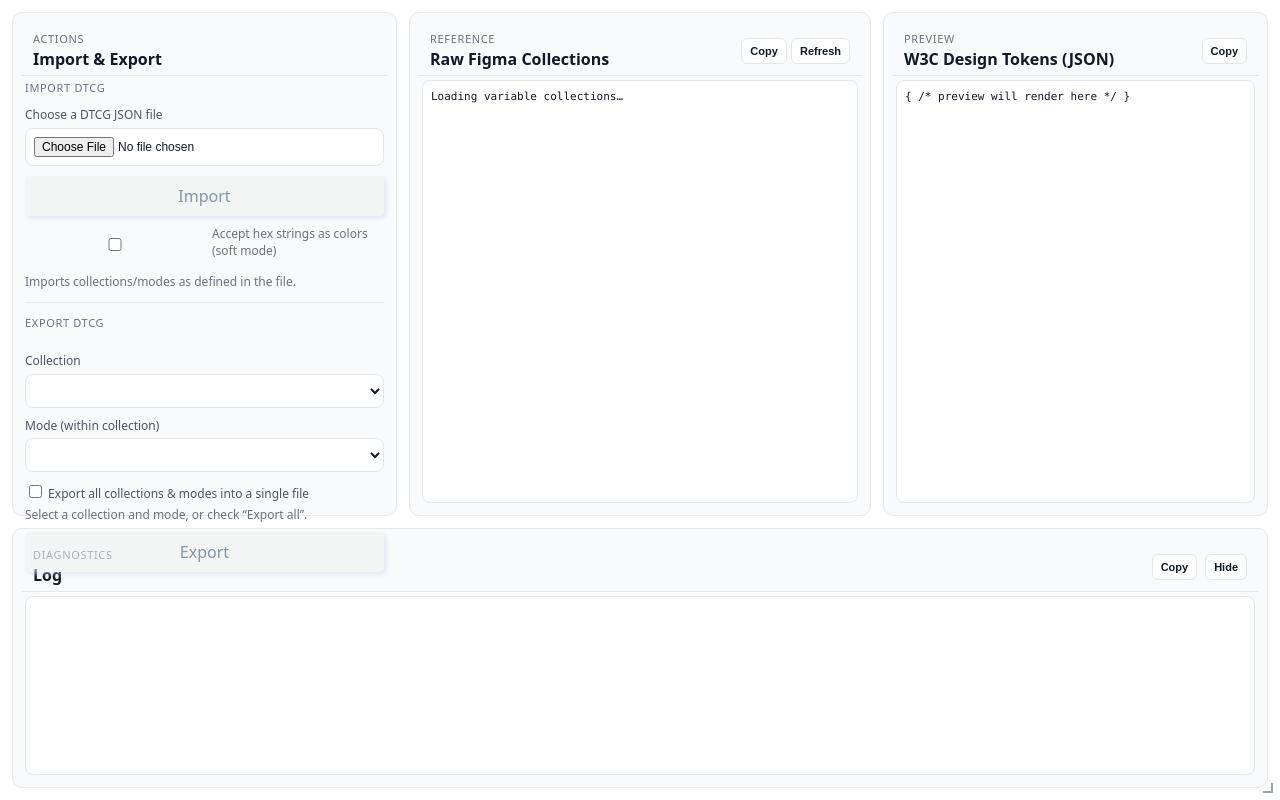
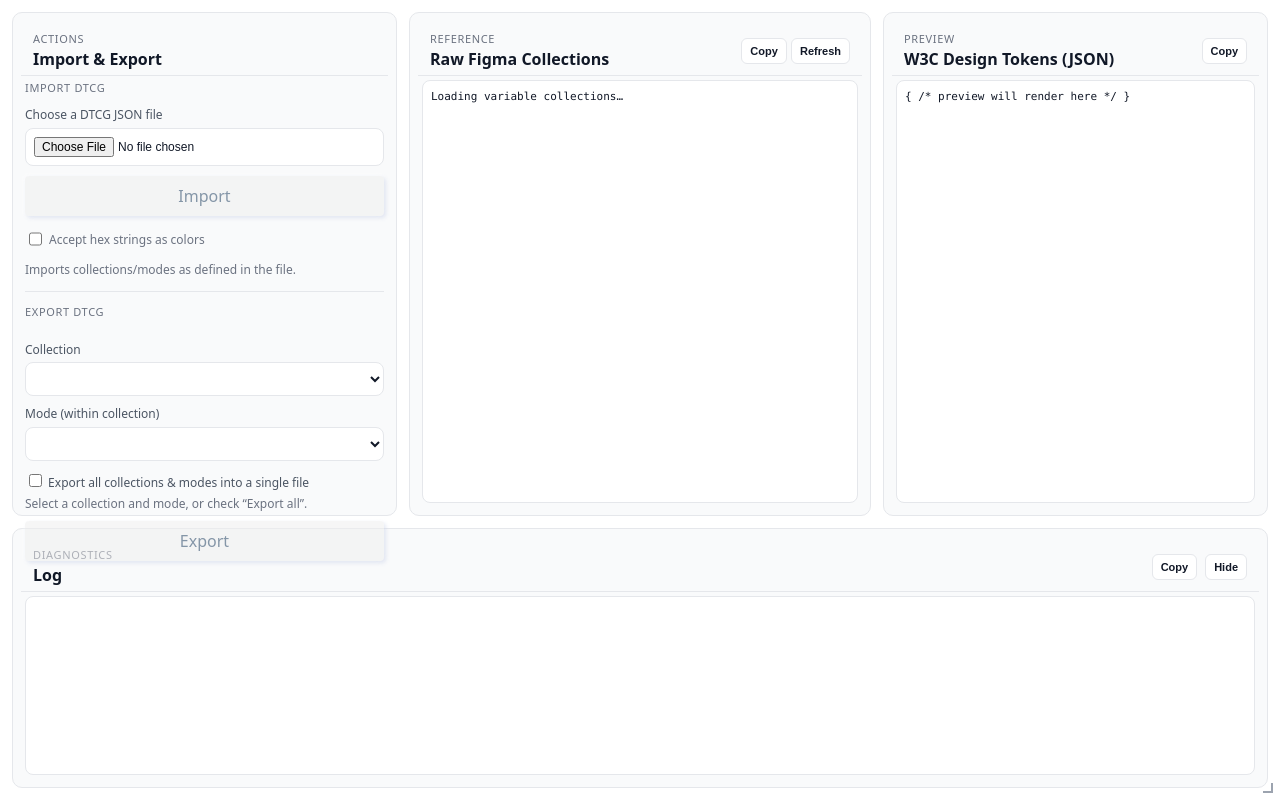
Before and after one commit to itsmedavep/figma-dtcg, a website with bundled scripts: page src/app/ui.html in a window 1280 px wide. Built offline with nearby package versions, Linux system fonts and the light colour scheme.

Commit message:
Fixing UI for hex checkbox

```diff
--- a/src/app/ui.html
+++ b/src/app/ui.html
@@ -404,11 +404,12 @@
             <div class="row">
               <button id="importBtn" class="css-button-neumorphic">Import</button>
             </div>
-            <div class="row" style="align-items:center; gap:8px;">
-              <input id="allowHexChk" type="checkbox" />
-              <label for="allowHexChk" class="muted">Accept hex strings as colors (soft mode)</label>
+            <div class="row">
+              <div style="display: flex; gap: .25rem;">
+                <input id="allowHexChk" type="checkbox" />
+                <label for="allowHexChk" class="muted" style="padding-top: .35rem;">Accept hex strings as colors</label>
+              </div>
             </div>
-
             <div class="muted">Imports collections/modes as defined in the file.</div>
           </div>
 
```
